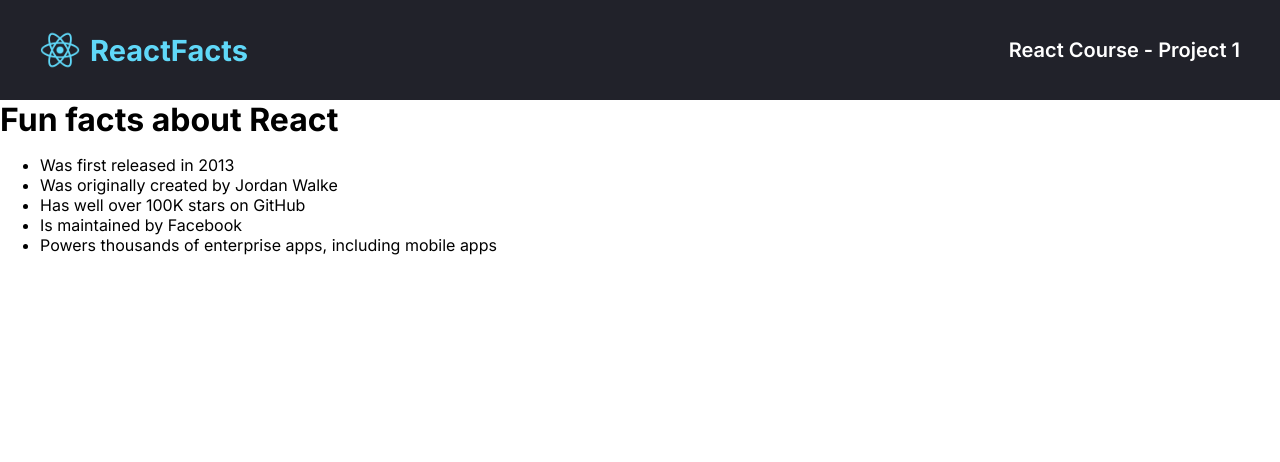
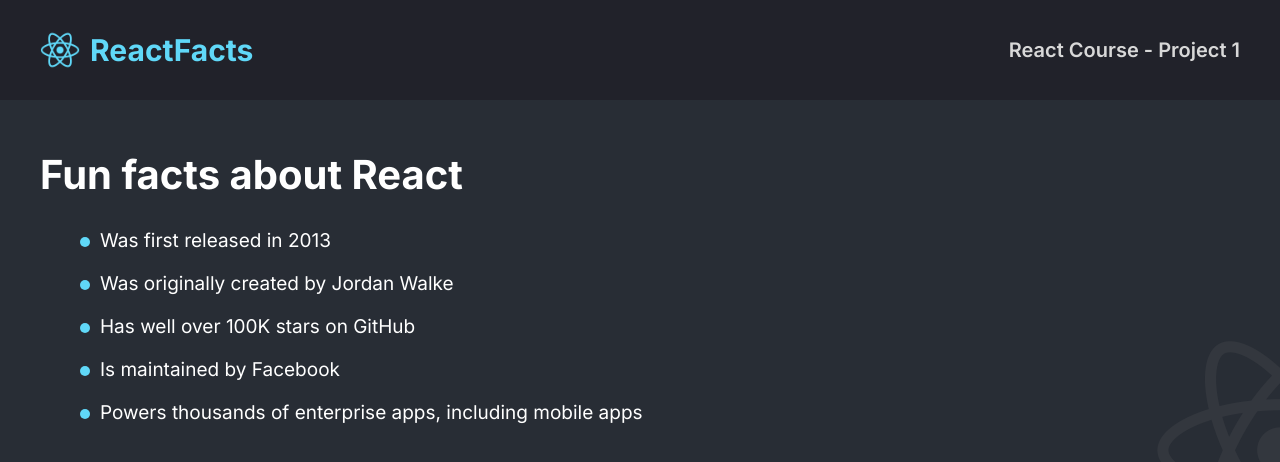
Before and after one commit to GeorgiKeranov/react-course-projects, a React (Create React App) app in the folder second-react-app/: page / in a window 1280 px wide. Shown: the top 462 px of the page. Built offline with nearby package versions, Linux system fonts and the light colour scheme.

Commit message:
Add styles for main element

```diff
--- a/second-react-app/src/components/Main.js
+++ b/second-react-app/src/components/Main.js
@@ -3,6 +3,7 @@ import React from 'react';
 export default function Main() {
     return (
         <main className="main">
+            <div className="container">
                 <h1>Fun facts about React</h1>
 
                 <ul>
@@ -16,6 +17,7 @@ export default function Main() {
 
                     <li>Powers thousands of enterprise apps, including mobile apps</li>
                 </ul>
+            </div>
         </main>
     );
 }
--- a/second-react-app/src/style.css
+++ b/second-react-app/src/style.css
@@ -1,27 +1,53 @@
+/* Reset browsers default styles */
 html, body {
     margin: 0;
     padding: 0;
+    height: 100%;
 }
 
 h1, h2, h3, h4, h5, h6 {
     margin: 0;
 }
 
+/* Default styles for html elements */
 body {
     font-family: 'Inter', sans-serif;
+    font-size: 19px;
 }
 
+h1 {
+    font-size: 40px;
+    margin-bottom: 30px;
+}
+
+h2 {
+    font-size: 35px;
+}
+
+h3 {
+    font-size: 30px;
+}
+
+/* Root */
+#root {
+    height: 100%;
+}
+
+/* App */
+.app {
+    height: 100%;
+    display: flex;
+    flex-direction: column;
+}
+
+/* Container */
 .container {
     max-width: 1200px;
     padding: 0 20px;
     margin: 0 auto;
 }
 
-h3 {
-    font-size: 29px;
-    color: #60d8f8;
-}
-
+/* Header */
 .header {
     padding: 30px 0;
     background-color: #21222a;
@@ -39,11 +65,57 @@ h3 {
     align-items: center;
 }
 
+.header .header__logo h3 {
+    color: #60d8f8;
+}
+
 .header .header__logo img {
     margin-right: 10px;
 }
 
 .header .header__heading h4 {
+    color: #d8d8d8;
     font-weight: 600;
     font-size: 20px;
 }
+
+/* Main */
+.main {
+    position: relative;
+    overflow: hidden;
+    flex-grow: 1;
+    padding: 50px 0;
+    background: #282d35;
+    color: #fff;
+}
+
+.main:before {
+    position: absolute;
+    top: 50%;
+    right: 0;
+    transform: translate(50%, -50%);
+    content: '';
+    display: block;
+    width: 256px;
+    height: 256px;
+    background-image: url(../public/logo512-gray.png);
+    background-size: contain;
+}
+
+.main ul {
+    list-style: none;
+}
+
+.main li {
+    margin-bottom: 20px;
+}
+
+.main li:before {
+    content: "";
+    display: inline-block;
+    width: 10px;
+    height: 10px;
+    border-radius: 50%;
+    background-color: #60d8f8;
+    margin-right: 10px;
+}
```
Also changed, not shown: second-react-app/public/logo512-gray.png (added). Lines whose indentation alone changed are shown as unchanged.
